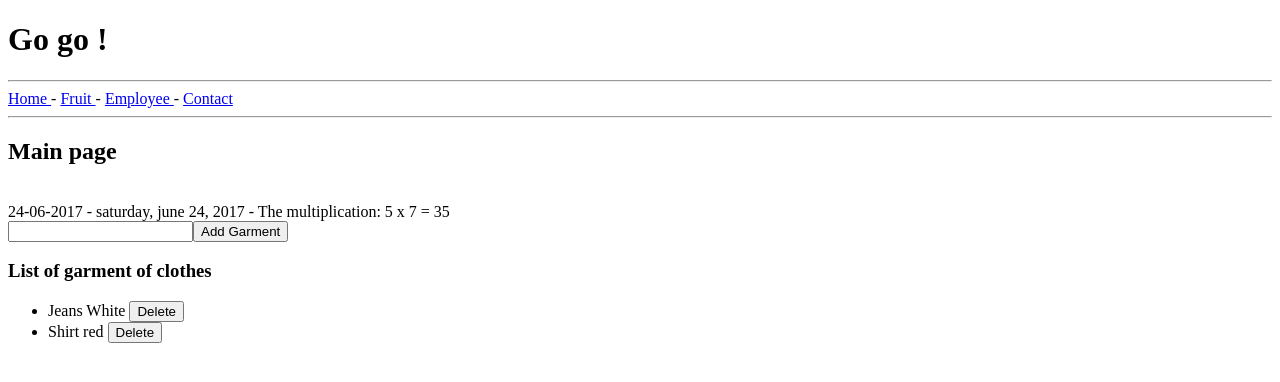
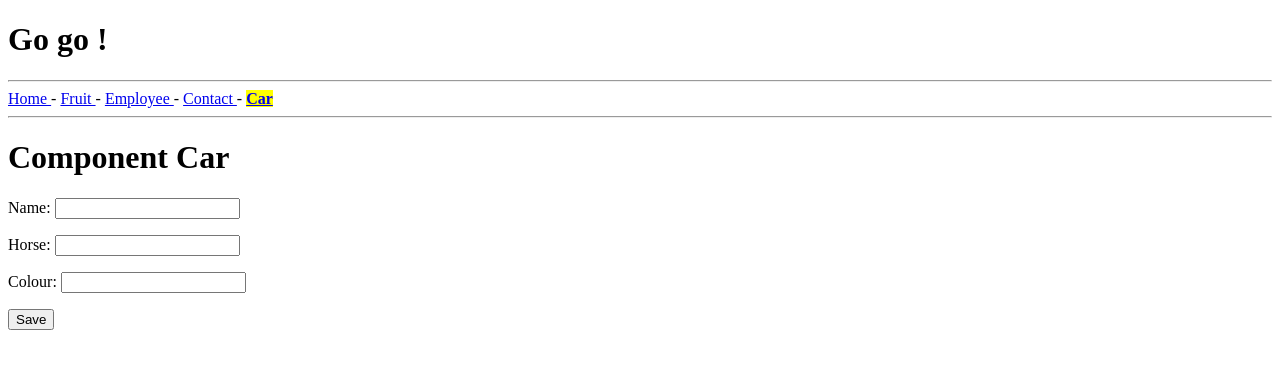
Before and after one commit to vpino/p2-expenses, an Angular app in the folder expenses/: page /car in a window 1280 px wide. Shown: the top 382 px of the page. Built offline with nearby package versions, Linux system fonts and the light colour scheme.

Commit message:
feat(expenses) Add a ngForm

```diff
--- a/expenses/src/app/app.component.html
+++ b/expenses/src/app/app.component.html
@@ -19,6 +19,10 @@
 	<a [routerLink]="['/contact']" [routerLinkActive]="['active']" >
 		Contact
 	</a>
+	-
+	<a [routerLink]="['/car']" [routerLinkActive]="['active']" >
+		Car
+	</a>
 </nav>
 
 <hr/>
--- a/expenses/src/app/app.module.ts
+++ b/expenses/src/app/app.module.ts
@@ -10,6 +10,7 @@ import { EmployeeComponent } from './employee/employee.component';
 import { HomeComponent } from './home/home.component';
 import { ContactComponent } from './contact/contact.component';
 import { ConverterPipe } from './pipes/converter.pipe';
+import { CarComponent } from './car/car.component';
 
 @NgModule({
 
@@ -19,7 +20,8 @@ import { ConverterPipe } from './pipes/converter.pipe';
     EmployeeComponent,
     HomeComponent,
     ContactComponent,
-    ConverterPipe
+    ConverterPipe,
+    CarComponent
   ],
 
   imports: [
--- a/expenses/src/app/app.routing.ts
+++ b/expenses/src/app/app.routing.ts
@@ -6,6 +6,7 @@ import { EmployeeComponent } from './employee/employee.component';
 import { FruitComponent } from './fruit/fruit.component';
 import { HomeComponent } from './home/home.component';
 import { ContactComponent } from './contact/contact.component';
+import { CarComponent } from './car/car.component';
 
 const appRoutes: Routes = [
 	{path:'', component: HomeComponent},
@@ -14,6 +15,7 @@ const appRoutes: Routes = [
 	{path:'contact/:page', component:ContactComponent},
 	{path:'employee', component: EmployeeComponent},
 	{path:'fruit', component:FruitComponent},
+	{path:'car', component:CarComponent},
 	{path:'**', component: HomeComponent}
 ];
 
--- /dev/null
+++ b/expenses/src/app/car/car.component.html
@@ -0,0 +1,25 @@
+<h1> Component Car </h1>
+
+<form #formCar="ngForm" (ngSubmit)="onSubmit()">
+
+	<p>
+		<label>
+			Name: <input type="text" name="name" #name="ngModel" [(ngModel)]="car.name" required >
+		</label>
+	</p>
+
+	<p>
+		<label>
+			Horse: <input type="text" name="horse" #horse="ngModel" [(ngModel)]="car.horse" required>
+		</label>
+	</p>
+
+	<p>
+		<label>
+			Colour: <input type="text" name="colour" #colour="ngModel" [(ngModel)]="car.colour" required>
+		</label>
+	</p>
+
+	<input type="submit" value="Save">
+
+</form>
--- /dev/null
+++ b/expenses/src/app/car/car.component.ts
@@ -0,0 +1,20 @@
+import { Component } from '@angular/core';
+import { Car } from './car';
+
+@Component({
+    selector: 'car',
+    templateUrl: './car.component.html'
+})
+export class CarComponent {
+
+	public car:Car;
+
+	constructor(){
+		this.car = new Car("", "", "");
+	}
+
+	onSubmit(){
+		console.log(this.car);
+	}
+
+}
--- /dev/null
+++ b/expenses/src/app/car/car.ts
@@ -0,0 +1,9 @@
+export class Car{
+
+	constructor(
+		public name:string,
+		public horse:string,
+		public colour:string
+	){}
+
+}
```
